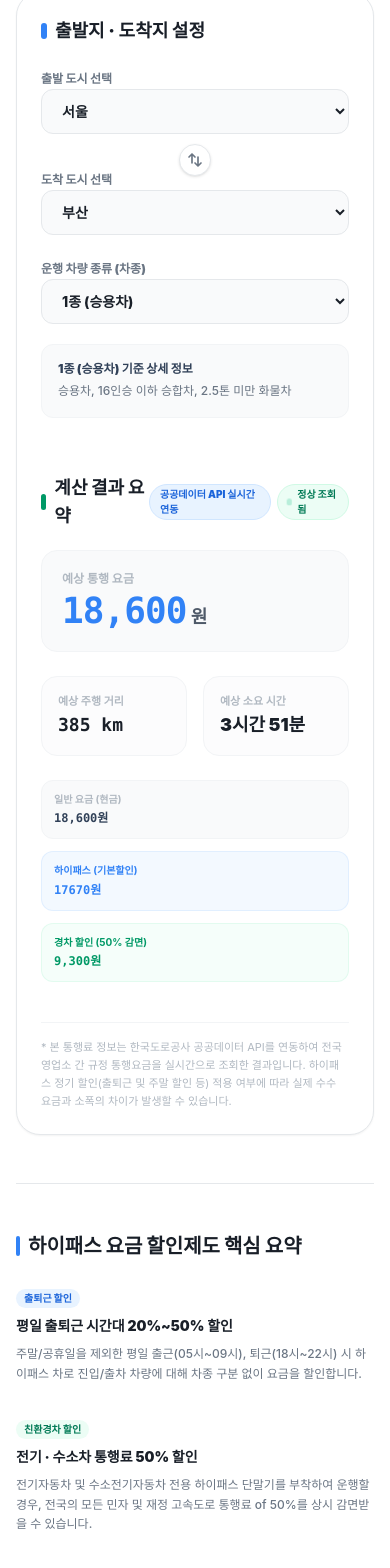
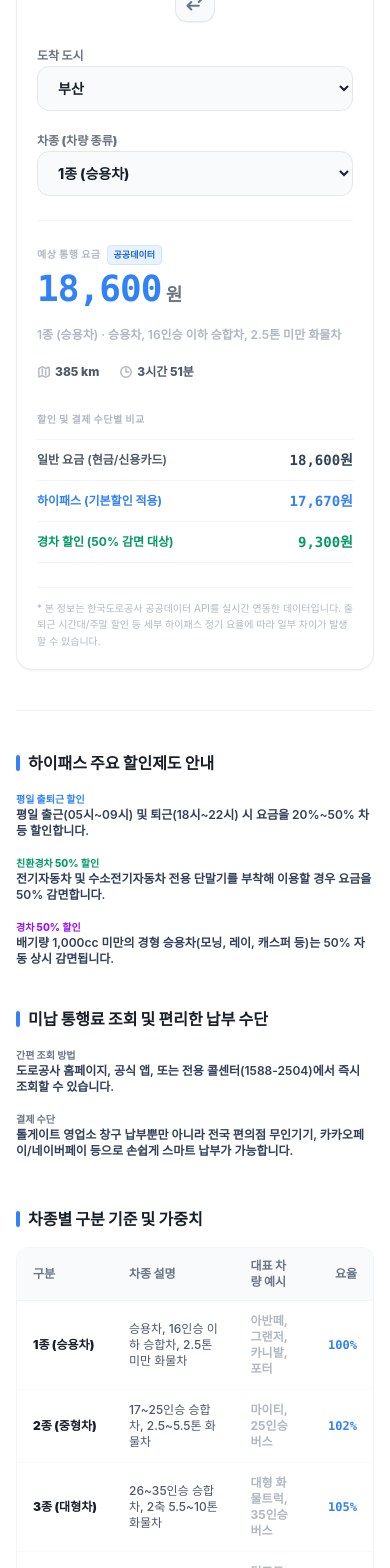
Before and after one commit to fnqlrtm123-code/highway-live, a Next.js app: page /toll in a window 390 px wide. Shown: the part 380-1948 px from the top of the page. Built offline with nearby package versions, Linux system fonts and the light colour scheme; a web font is replaced by a local one.

Commit message:
design: simplify toll calculator layout, reduce container boxes and optimize for mobile & PC

```diff
--- a/src/app/toll/page.tsx
+++ b/src/app/toll/page.tsx
@@ -161,40 +161,32 @@ export default function TollIndexPage() {
   return (
     <>
       <HubHeader />
-      <main className="mx-auto max-w-[1240px] px-4 py-12 flex-grow space-y-12">
+      <main className="mx-auto max-w-[1000px] px-4 py-10 flex-grow space-y-10">
 
         {/* 타이틀 및 소개 */}
-        <div className="space-y-3 text-center md:text-left">
+        <div className="space-y-2 text-center md:text-left">
           <div className="inline-flex items-center gap-1.5 bg-blue-50 text-blue-700 px-3 py-1 rounded-full text-xs font-black">
             <svg className="w-3.5 h-3.5" fill="none" stroke="currentColor" strokeWidth="2.5" viewBox="0 0 24 24">
               <path strokeLinecap="round" strokeLinejoin="round" d="M12 6v6h4.5m4.5 0a9 9 0 11-18 0 9 9 0 0118 0z" />
             </svg>
-            실시간 고속도로 요금 정보
+            공공데이터 API 실시간 계산기
           </div>
-          <h1 className="text-3xl md:text-4xl font-black text-slate-900 tracking-tight">
-            전국 고속도로 통행료 실시간 계산기
+          <h1 className="text-2xl md:text-3xl font-black text-slate-900 tracking-tight">
+            전국 고속도로 통행료 계산기
           </h1>
-          <p className="text-slate-500 text-sm max-w-3xl leading-relaxed font-medium">
-            전국 주요 도시 간 고속도로 예상 요금 및 차종별 상세 요금을 실시간으로 조회하세요. 불필요한 컨테이너들을 줄이고 모바일과 PC 모두에서 최적화된 화면으로 직관적인 정보를 제공합니다.
+          <p className="text-slate-500 text-xs md:text-sm leading-relaxed font-medium">
+            전국 주요 도시 간 고속도로 예상 요금 및 차종별 상세 요금을 실시간으로 조회하세요.
           </p>
         </div>
 
-        <AdSense slot="1122334455" />
+        {/* 요금 계산기 대시보드 - 단일 플랫 컨테이너 */}
+        <div className="bg-white border border-slate-200/80 rounded-2xl p-5 md:p-8 shadow-xs space-y-6">
 
-        {/* 실시간 요금 계산기 대시보드 - 단일 컨테이너화 */}
-        <div className="bg-white border border-slate-200 rounded-3xl p-6 md:p-8 shadow-xs">
-          <div className="grid grid-cols-1 lg:grid-cols-12 gap-8 lg:divide-x lg:divide-slate-200">
-
-            {/* 입력 폼 필드 (왼쪽 5열) */}
-            <div className="lg:col-span-5 space-y-5 lg:pr-8">
-              <h2 className="text-lg font-black text-slate-900 flex items-center gap-2">
-                <span className="w-1.5 h-4 bg-blue-600 rounded-full inline-block"></span>
-                출발지 · 도착지 설정
-              </h2>
-
-              {/* 출발지 선택 */}
-              <div className="space-y-1.5">
-                <label className="text-xs font-black text-slate-500">출발 도시 선택</label>
+          {/* 입력 필드 레이아웃 (PC 1줄, 모바일 적층) */}
+          <div className="grid grid-cols-1 md:grid-cols-12 gap-4 items-end">
+            {/* 출발지 */}
+            <div className="md:col-span-4 space-y-1.5">
+              <label className="text-xs font-black text-slate-500">출발 도시</label>
               <select
                 value={startCity}
                 onChange={(e) => setStartCity(e.target.value)}
@@ -206,23 +198,23 @@ export default function TollIndexPage() {
               </select>
             </div>
 
-              {/* 출발/도착지 스왑 버튼 */}
-              <div className="flex justify-center -my-2.5 relative z-10">
+            {/* 스왑 버튼 */}
+            <div className="md:col-span-1 flex justify-center pb-1">
               <button
                 onClick={handleSwap}
                 type="button"
-                  className="w-8 h-8 rounded-full bg-white border border-slate-200 shadow-sm flex items-center justify-center hover:bg-slate-50 active:scale-95 transition-all text-slate-500 cursor-pointer"
+                className="w-10 h-10 rounded-xl bg-slate-50 border border-slate-200 shadow-2xs flex items-center justify-center hover:bg-slate-100 active:scale-95 transition-all text-slate-500 cursor-pointer"
                 title="출발지/도착지 전환"
               >
-                  <svg className="w-4 h-4" fill="none" stroke="currentColor" strokeWidth="2.5" viewBox="0 0 24 24">
-                    <path strokeLinecap="round" strokeLinejoin="round" d="M3 7.5L7.5 3m0 0L12 7.5M7.5 3v13.5m13.5 0L16.5 21m0 0L12 16.5m4.5 4.5V7.5" />
+                <svg className="w-5 h-5" fill="none" stroke="currentColor" strokeWidth="2.5" viewBox="0 0 24 24">
+                  <path strokeLinecap="round" strokeLinejoin="round" d="M7.5 21L3 16.5m0 0L7.5 12M3 16.5h13.5m0-13.5L21 7.5m0 0L16.5 12M21 7.5H7.5" />
                 </svg>
               </button>
             </div>
 
-              {/* 도착지 선택 */}
-              <div className="space-y-1.5">
-                <label className="text-xs font-black text-slate-500">도착 도시 선택</label>
+            {/* 도착지 */}
+            <div className="md:col-span-4 space-y-1.5">
+              <label className="text-xs font-black text-slate-500">도착 도시</label>
               <select
                 value={endCity}
                 onChange={(e) => setEndCity(e.target.value)}
@@ -234,9 +226,9 @@ export default function TollIndexPage() {
               </select>
             </div>
 
-              {/* 차종 선택 */}
-              <div className="space-y-1.5">
-                <label className="text-xs font-black text-slate-500">운행 차량 종류 (차종)</label>
+            {/* 차종 */}
+            <div className="md:col-span-3 space-y-1.5">
+              <label className="text-xs font-black text-slate-500">차종 (차량 종류)</label>
               <select
                 value={vehicleId}
                 onChange={(e) => setVehicleId(e.target.value)}
@@ -247,202 +239,174 @@ export default function TollIndexPage() {
                 ))}
               </select>
             </div>
+          </div>
 
-              {/* 선택 차량 요약 */}
-              <div className="bg-slate-50 p-4 rounded-xl border border-slate-100 text-xs space-y-1">
-                <span className="font-black text-slate-700 block">
-                  {VEHICLE_CLASSES.find(c => c.id === vehicleId)?.name} 기준 상세 정보
+          {/* 계산 결과 영역 */}
+          <div className="border-t border-slate-100 pt-6">
+            {calculationResult.hasError ? (
+              <div className="py-8 text-center text-slate-400 text-xs font-extrabold bg-slate-50 rounded-xl border border-slate-100">
+                출발지와 도착지가 동일합니다. 다른 경로를 선택해 주세요.
+              </div>
+            ) : (
+              <div className="grid grid-cols-1 md:grid-cols-12 gap-8 items-start">
+
+                {/* 왼쪽: 금액 및 상세 요약 (5열) */}
+                <div className="md:col-span-5 space-y-4">
+                  <div>
+                    <div className="flex items-center gap-1.5">
+                      <span className="text-[10px] text-slate-400 font-extrabold uppercase tracking-wider">예상 통행 요금</span>
+                      {calculationResult.isOfficial && (
+                        <span className="bg-blue-50 text-blue-700 px-1.5 py-0.5 rounded text-[9px] font-black border border-blue-100">
+                          공공데이터
                         </span>
-                <p className="text-slate-500 font-medium leading-relaxed">
-                  {VEHICLE_CLASSES.find(c => c.id === vehicleId)?.description}
-                </p>
+                      )}
+                    </div>
+                    <div className="flex items-baseline gap-1 mt-1">
+                      <span className="font-mono text-4xl md:text-5xl font-black text-blue-600 tracking-tight">
+                        {calculationResult.toll.toLocaleString()}
+                      </span>
+                      <span className="text-lg font-black text-slate-500">원</span>
                     </div>
                   </div>
 
-            {/* 계산 결과 화면 (오른쪽 7열) */}
-            <div className="lg:col-span-7 space-y-6 pt-6 lg:pt-0 lg:pl-8 flex flex-col justify-between">
+                  {/* 차종별 정보 설명 */}
+                  <p className="text-xs text-slate-400 font-semibold leading-relaxed">
+                    {VEHICLE_CLASSES.find(c => c.id === vehicleId)?.name} &middot; {VEHICLE_CLASSES.find(c => c.id === vehicleId)?.description}
+                  </p>
 
-              <div className="space-y-5">
-                <div className="flex justify-between items-center">
-                  <h2 className="text-lg font-black text-slate-900 flex items-center gap-2">
-                    <span className="w-1.5 h-4 bg-emerald-600 rounded-full inline-block"></span>
-                    계산 결과 요약
-                  </h2>
-                  <div className="flex gap-1.5">
-                    {calculationResult.isOfficial && (
-                      <span className="flex items-center gap-1 bg-blue-50 text-blue-700 px-2.5 py-0.5 rounded-full text-[10px] font-black border border-blue-100">
-                        공공데이터 API 실시간 연동
+                  {/* 소요거리 및 시간 */}
+                  <div className="flex gap-5 text-xs pt-1">
+                    <div className="flex items-center gap-1 text-slate-600 font-extrabold">
+                      <svg className="w-3.5 h-3.5 text-slate-400" fill="none" stroke="currentColor" strokeWidth="2.5" viewBox="0 0 24 24">
+                        <path strokeLinecap="round" strokeLinejoin="round" d="M9 6.75V15m6-6v8.25m.503 3.498l4.875-2.437c.381-.19.622-.58.622-1.006V4.82c0-.836-.88-1.38-1.628-1.006l-3.869 1.934c-.317.159-.69.159-1.006 0L9.503 3.252a1.125 1.125 0 00-1.006 0L3.622 5.689C3.24 5.88 3 6.27 3 6.695V19.18c0 .836.88 1.38 1.628 1.006l3.869-1.934c.317-.159.69-.159 1.006 0l4.994 2.497c.317.158.69.158 1.006 0z" />
+                      </svg>
+                      <span>{calculationResult.dist} km</span>
+                    </div>
+                    <div className="flex items-center gap-1 text-slate-600 font-extrabold">
+                      <svg className="w-3.5 h-3.5 text-slate-400" fill="none" stroke="currentColor" strokeWidth="2.5" viewBox="0 0 24 24">
+                        <path strokeLinecap="round" strokeLinejoin="round" d="M12 6v6h4.5m4.5 0a9 9 0 11-18 0 9 9 0 0118 0z" />
+                      </svg>
+                      <span>{calculationResult.time}</span>
+                    </div>
+                  </div>
+                </div>
+
+                {/* 오른쪽: 할인 및 결제수단 비교 (7열) */}
+                <div className="md:col-span-7 space-y-3">
+                  <span className="text-[10px] text-slate-400 font-extrabold uppercase tracking-wider block">할인 및 결제 수단별 비교</span>
+                  <div className="divide-y divide-slate-100 border-t border-b border-slate-100">
+                    <div className="flex justify-between items-center py-2.5">
+                      <span className="text-xs text-slate-600 font-semibold">일반 요금 (현금/신용카드)</span>
+                      <span className="text-sm font-mono font-black text-slate-700">
+                        {(calculationResult.toll + (calculationResult.isOfficial ? 0 : 200)).toLocaleString()}원
                       </span>
-                    )}
-                    <span className="flex items-center gap-1.5 bg-emerald-50 text-emerald-700 px-2.5 py-0.5 rounded-full text-[10px] font-black border border-emerald-100">
-                      <span className="w-1 h-1 bg-emerald-500 rounded-full animate-ping"></span>
-                      정상 조회됨
+                    </div>
+                    <div className="flex justify-between items-center py-2.5">
+                      <span className="text-xs text-blue-600 font-bold">하이패스 (기본할인 적용)</span>
+                      <span className="text-sm font-mono font-black text-blue-600">
+                        {Math.round(calculationResult.toll * 0.95 / 10 * 10).toLocaleString()}원
+                      </span>
+                    </div>
+                    <div className="flex justify-between items-center py-2.5">
+                      <span className="text-xs text-emerald-600 font-bold">경차 할인 (50% 감면 대상)</span>
+                      <span className="text-sm font-mono font-black text-emerald-600">
+                        {calculationResult.lightCarToll.toLocaleString()}원
                       </span>
                     </div>
                   </div>
-
-                {calculationResult.hasError ? (
-                  <div className="py-12 text-center text-slate-400 text-sm font-bold bg-slate-50 rounded-2xl border border-slate-100">
-                    출발지와 도착지가 같습니다. 다른 경로를 설정해주세요.
-                  </div>
-                ) : (
-                  <div className="space-y-6">
-                    {/* 통행 요금 대형 표시 */}
-                    <div className="bg-slate-50 border border-slate-100 rounded-2xl p-5 md:p-6 flex flex-col justify-center">
-                      <span className="text-xs text-slate-400 font-bold block mb-1">예상 통행 요금</span>
-                      <div className="flex items-baseline gap-1">
-                        <span className="font-mono text-4xl md:text-5xl font-black text-blue-600 tracking-tight">
-                          {calculationResult.toll.toLocaleString()}
-                        </span>
-                        <span className="text-lg font-black text-slate-600">원</span>
-                      </div>
                 </div>
 
-                    {/* 세부 수치 그리드 */}
-                    <div className="grid grid-cols-2 gap-4">
-                      <div className="bg-slate-50/50 border border-slate-100 rounded-2xl p-4">
-                        <span className="text-[11px] text-slate-400 font-bold block mb-0.5">예상 주행 거리</span>
-                        <span className="text-lg font-mono font-black text-slate-800">{calculationResult.dist} km</span>
-                      </div>
-                      <div className="bg-slate-50/50 border border-slate-100 rounded-2xl p-4">
-                        <span className="text-[11px] text-slate-400 font-bold block mb-0.5">예상 소요 시간</span>
-                        <span className="text-lg font-black text-slate-800">{calculationResult.time}</span>
-                      </div>
-                    </div>
-
-                    {/* 할인 비교 가격 */}
-                    <div className="grid grid-cols-1 sm:grid-cols-3 gap-3 text-xs">
-                      <div className="bg-slate-50 p-3 rounded-xl border border-slate-100">
-                        <span className="text-[10px] text-slate-400 font-bold block">일반 요금 (현금)</span>
-                        <span className="font-mono font-black text-slate-700 mt-1 block">{(calculationResult.toll + (calculationResult.isOfficial ? 0 : 200)).toLocaleString()}원</span>
-                      </div>
-                      <div className="bg-blue-50/50 p-3 rounded-xl border border-blue-100/50">
-                        <span className="text-[10px] text-blue-600 font-bold block">하이패스 (기본할인)</span>
-                        <span className="font-mono font-black text-blue-600 mt-1 block">{Math.round(calculationResult.toll * 0.95 / 10) * 10}원</span>
-                      </div>
-                      <div className="bg-emerald-50/50 p-3 rounded-xl border border-emerald-100/50">
-                        <span className="text-[10px] text-emerald-600 font-bold block">경차 할인 (50% 감면)</span>
-                        <span className="font-mono font-black text-emerald-600 mt-1 block">{calculationResult.lightCarToll.toLocaleString()}원</span>
-                      </div>
-                    </div>
               </div>
             )}
           </div>
 
-              <div className="text-[11px] text-slate-400 leading-relaxed pt-4 border-t border-slate-100 mt-4">
+          {/* 하단 API 안내 문구 */}
+          <div className="text-[10px] text-slate-400 leading-relaxed pt-3 border-t border-slate-100">
             {calculationResult.isOfficial ? (
-                  <span>* 본 통행료 정보는 한국도로공사 공공데이터 API를 연동하여 전국 영업소 간 규정 통행요금을 실시간으로 조회한 결과입니다. 하이패스 정기 할인(출퇴근 및 주말 할인 등) 적용 여부에 따라 실제 수수 요금과 소폭의 차이가 발생할 수 있습니다.</span>
+              <span>* 본 정보는 한국도로공사 공공데이터 API를 실시간 연동한 데이터입니다. 출퇴근 시간대/주말 할인 등 세부 하이패스 정기 요율에 따라 일부 차이가 발생할 수 있습니다.</span>
             ) : (
-                  <span>* 표시된 거리는 대략적인 고속도로 선형 보정 거리를 반영한 예상 수치입니다. 실제 이용 진출입 영업소(IC/JC) 위치 및 하이패스 정기 할인(주말/출퇴근) 적용 여부에 따라 실제 수수 요금과 소폭의 차이가 발생할 수 있습니다.</span>
+              <span>* 본 정보는 직선거리에 대한 보정치를 활용한 예상 데이터입니다. 실제 영업소(IC/JC) 위치에 따라 오차가 발생할 수 있습니다.</span>
             )}
           </div>
         </div>
 
+        <AdSense slot="1122334455" />
+
+        {/* 통합 정보 영역 - 카드 테두리를 걷어내고 플랫한 웹 레이아웃 구축 */}
+        <div className="border-t border-slate-200/60 pt-10 space-y-12">
+
+          {/* 가이드 그리드: 할인 혜택 및 미납 요금 */}
+          <div className="grid grid-cols-1 md:grid-cols-2 gap-10">
+
+            {/* 할인 혜택 */}
+            <section className="space-y-4">
+              <h2 className="text-base font-black text-slate-900 flex items-center gap-2">
+                <span className="w-1 bg-blue-600 h-4 rounded-full inline-block"></span>
+                하이패스 주요 할인제도 안내
+              </h2>
+              <div className="space-y-4 text-xs font-semibold">
+                <div className="space-y-1">
+                  <span className="text-[10px] text-blue-600 font-extrabold uppercase">평일 출퇴근 할인</span>
+                  <p className="text-slate-700">평일 출근(05시~09시) 및 퇴근(18시~22시) 시 요금을 20%~50% 차등 할인합니다.</p>
                 </div>
+                <div className="space-y-1">
+                  <span className="text-[10px] text-emerald-600 font-extrabold uppercase">친환경차 50% 할인</span>
+                  <p className="text-slate-700">전기자동차 및 수소전기자동차 전용 단말기를 부착해 이용할 경우 요금을 50% 감면합니다.</p>
                 </div>
-
-        {/* 통합 가이드 & 정보 섹션 - 여러 박스로 나누지 않고 플랫하고 가독성 좋은 디자인 */}
-        <div className="border-t border-slate-200 pt-12 space-y-16">
-
-          {/* 하이패스 할인제도 및 면제 가이드 */}
-          <section className="space-y-6">
-            <h2 className="text-xl font-black text-slate-900 flex items-center gap-2">
-              <span className="w-1 bg-blue-600 h-5 rounded-full inline-block"></span>
-              하이패스 요금 할인제도 핵심 요약
-            </h2>
-            <div className="grid grid-cols-1 md:grid-cols-3 gap-8">
-              <div className="space-y-2">
-                <span className="bg-blue-50 text-blue-700 text-[10px] font-black px-2 py-0.5 rounded-full inline-block">
-                  출퇴근 할인
-                </span>
-                <h3 className="text-sm font-black text-slate-800">평일 출퇴근 시간대 20%~50% 할인</h3>
-                <p className="text-[12px] text-slate-500 leading-relaxed font-medium">
-                  주말/공휴일을 제외한 평일 출근(05시~09시), 퇴근(18시~22시) 시 하이패스 차로 진입/출차 차량에 대해 차종 구분 없이 요금을 할인합니다.
-                </p>
-              </div>
-
-              <div className="space-y-2">
-                <span className="bg-emerald-50 text-emerald-700 text-[10px] font-black px-2 py-0.5 rounded-full inline-block">
-                  친환경차 할인
-                </span>
-                <h3 className="text-sm font-black text-slate-800">전기 &middot; 수소차 통행료 50% 할인</h3>
-                <p className="text-[12px] text-slate-500 leading-relaxed font-medium">
-                  전기자동차 및 수소전기자동차 전용 하이패스 단말기를 부착하여 운행할 경우, 전국의 모든 민자 및 재정 고속도로 통행료 of 50%를 상시 감면받을 수 있습니다.
-                </p>
-              </div>
-
-              <div className="space-y-2">
-                <span className="bg-purple-50 text-purple-700 text-[10px] font-black px-2 py-0.5 rounded-full inline-block">
-                  경차 할인
-                </span>
-                <h3 className="text-sm font-black text-slate-800">배기량 1000cc 미만 경차 50% 할인</h3>
-                <p className="text-[12px] text-slate-500 leading-relaxed font-medium">
-                  레이, 모닝, 캐스퍼 등의 경형 승용차는 일반 1종 요금 대비 50%를 감면받는 특례 요율(6종) 혜택을 자동으로 24시간 상시 적용받습니다.
-                </p>
+                <div className="space-y-1">
+                  <span className="text-[10px] text-purple-600 font-extrabold uppercase">경차 50% 할인</span>
+                  <p className="text-slate-700">배기량 1,000cc 미만의 경형 승용차(모닝, 레이, 캐스퍼 등)는 50% 자동 상시 감면됩니다.</p>
                 </div>
               </div>
             </section>
 
-          {/* 차종별 고속도로 요금 및 구분 기준 */}
-          <section className="space-y-6">
-            <h2 className="text-xl font-black text-slate-900 flex items-center gap-2">
-              <span className="w-1 bg-blue-600 h-5 rounded-full inline-block"></span>
-              차종별 고속도로 구분 기준표
+            {/* 미납 통행료 납부 */}
+            <section className="space-y-4">
+              <h2 className="text-base font-black text-slate-900 flex items-center gap-2">
+                <span className="w-1 bg-blue-600 h-4 rounded-full inline-block"></span>
+                미납 통행료 조회 및 편리한 납부 수단
               </h2>
-            <div className="overflow-x-auto border border-slate-100 rounded-2xl bg-white shadow-2xs">
-              <table className="w-full text-left text-xs border-collapse">
+              <div className="space-y-4 text-xs font-semibold">
+                <div className="space-y-1">
+                  <span className="text-[10px] text-slate-500 font-extrabold uppercase">간편 조회 방법</span>
+                  <p className="text-slate-700">도로공사 홈페이지, 공식 앱, 또는 전용 콜센터(1588-2504)에서 즉시 조회할 수 있습니다.</p>
+                </div>
+                <div className="space-y-1">
+                  <span className="text-[10px] text-slate-500 font-extrabold uppercase">결제 수단</span>
+                  <p className="text-slate-700">톨게이트 영업소 창구 납부뿐만 아니라 전국 편의점 무인기기, 카카오페이/네이버페이 등으로 손쉽게 스마트 납부가 가능합니다.</p>
+                </div>
+              </div>
+            </section>
+
+          </div>
+
+          {/* 차종별 구분 기준표 */}
+          <section className="space-y-4">
+            <h2 className="text-base font-black text-slate-900 flex items-center gap-2">
+              <span className="w-1 bg-blue-600 h-4 rounded-full inline-block"></span>
+              차종별 구분 기준 및 가중치
+            </h2>
+            <div className="overflow-x-auto border border-slate-100 rounded-xl bg-white">
+              <table className="w-full text-left text-xs border-collapse font-semibold">
                 <thead>
                   <tr className="bg-slate-50 border-b border-slate-100 text-slate-500">
-                    <th className="py-3 px-4 font-black w-24">구분</th>
-                    <th className="py-3 px-4 font-black">차종 설명</th>
-                    <th className="py-3 px-4 font-black">대표 차량 종류</th>
-                    <th className="py-3 px-4 font-black text-right">요금 가중치</th>
+                    <th className="py-2.5 px-4 font-black w-24">구분</th>
+                    <th className="py-2.5 px-4 font-black">차종 설명</th>
+                    <th className="py-2.5 px-4 font-black">대표 차량 예시</th>
+                    <th className="py-2.5 px-4 font-black text-right">요율</th>
                   </tr>
                 </thead>
-                <tbody className="divide-y divide-slate-100 font-medium text-slate-600">
+                <tbody className="divide-y divide-slate-50 font-medium text-slate-600">
                   {VEHICLE_CLASSES.map((v) => (
-                    <tr key={v.id} className="hover:bg-slate-50/50 transition-colors">
-                      <td className="py-3.5 px-4 font-black text-slate-900">{v.name}</td>
-                      <td className="py-3.5 px-4">{v.description}</td>
-                      <td className="py-3.5 px-4 text-slate-400 font-bold">{v.examples}</td>
-                      <td className="py-3.5 px-4 text-right font-mono font-black text-blue-600">{(v.baseRate * 100).toFixed(0)}%</td>
+                    <tr key={v.id} className="hover:bg-slate-50/30 transition-colors">
+                      <td className="py-3 px-4 font-black text-slate-900">{v.name}</td>
+                      <td className="py-3 px-4">{v.description}</td>
+                      <td className="py-3 px-4 text-slate-400 font-bold">{v.examples}</td>
+                      <td className="py-3 px-4 text-right font-mono font-black text-blue-600">{(v.baseRate * 100).toFixed(0)}%</td>
                     </tr>
                   ))}
                 </tbody>
               </table>
-            </div>
-          </section>
-
-          {/* 미납 통행료 조회 및 납부 방법 */}
-          <section className="bg-slate-50 border border-slate-100 rounded-3xl p-6 md:p-8 space-y-6">
-            <div className="space-y-2">
-              <h3 className="text-lg font-black flex items-center gap-2 text-slate-900">
-                <span className="w-1.5 h-4 bg-blue-600 rounded-full inline-block"></span>
-                고속도로 미납 통행료 간편 조회 및 납부 방법
-              </h3>
-              <p className="text-slate-500 text-xs md:text-sm leading-relaxed font-medium">
-                하이패스 카드 잔액 부족이나 단말기 미인식 등으로 통행료를 납부하지 못한 채 톨게이트를 통과한 경우, 당황하여 톨게이트 부근에서 급정거할 경우 대형 사고 위험이 매우 큽니다. 안전하게 통과한 후 아래 수단으로 납부하세요.
-              </p>
-            </div>
-
-            <div className="grid grid-cols-1 md:grid-cols-2 gap-6 text-xs text-slate-700 font-medium">
-              <div className="space-y-2.5">
-                <h4 className="font-black text-slate-900 text-[13.5px]">1. 미납금 조회 방법</h4>
-                <ul className="space-y-1.5 list-disc pl-4 text-slate-500 leading-relaxed font-medium">
-                  <li>한국도로공사 하이패스 서비스 홈페이지 및 모바일 앱</li>
-                  <li>전용 콜센터 (1588-2504 / 24시간 연중무휴)</li>
-                  <li>전국의 고속도로 모든 영업소 사무실 또는 휴게소 종합 안내소</li>
-                </ul>
-              </div>
-
-              <div className="space-y-2.5">
-                <h4 className="font-black text-slate-900 text-[13.5px]">2. 편리한 납부 수단</h4>
-                <ul className="space-y-1.5 list-disc pl-4 text-slate-500 leading-relaxed font-medium">
-                  <li>영업소 차로에서 직접 정산 또는 수납원에게 신용카드 납부</li>
-                  <li>GS25, CU, 이마트24 등 전국 제휴 편의점 무인 단말기 수납</li>
-                  <li>네이버페이, 카카오페이 등 간편결제를 이용한 간편 스마트 납부</li>
-                </ul>
-              </div>
             </div>
           </section>
 
```
Lines whose indentation alone changed are shown as unchanged.
